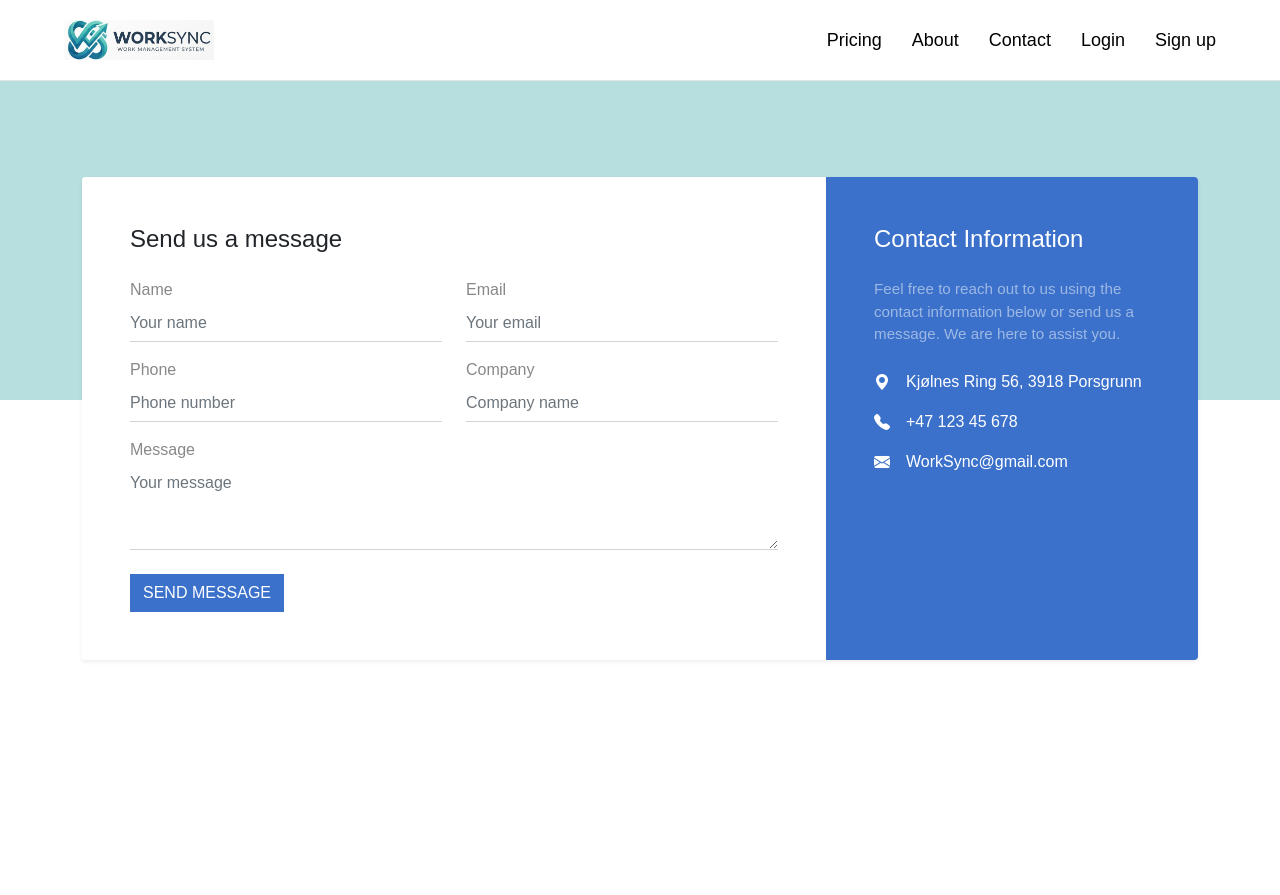
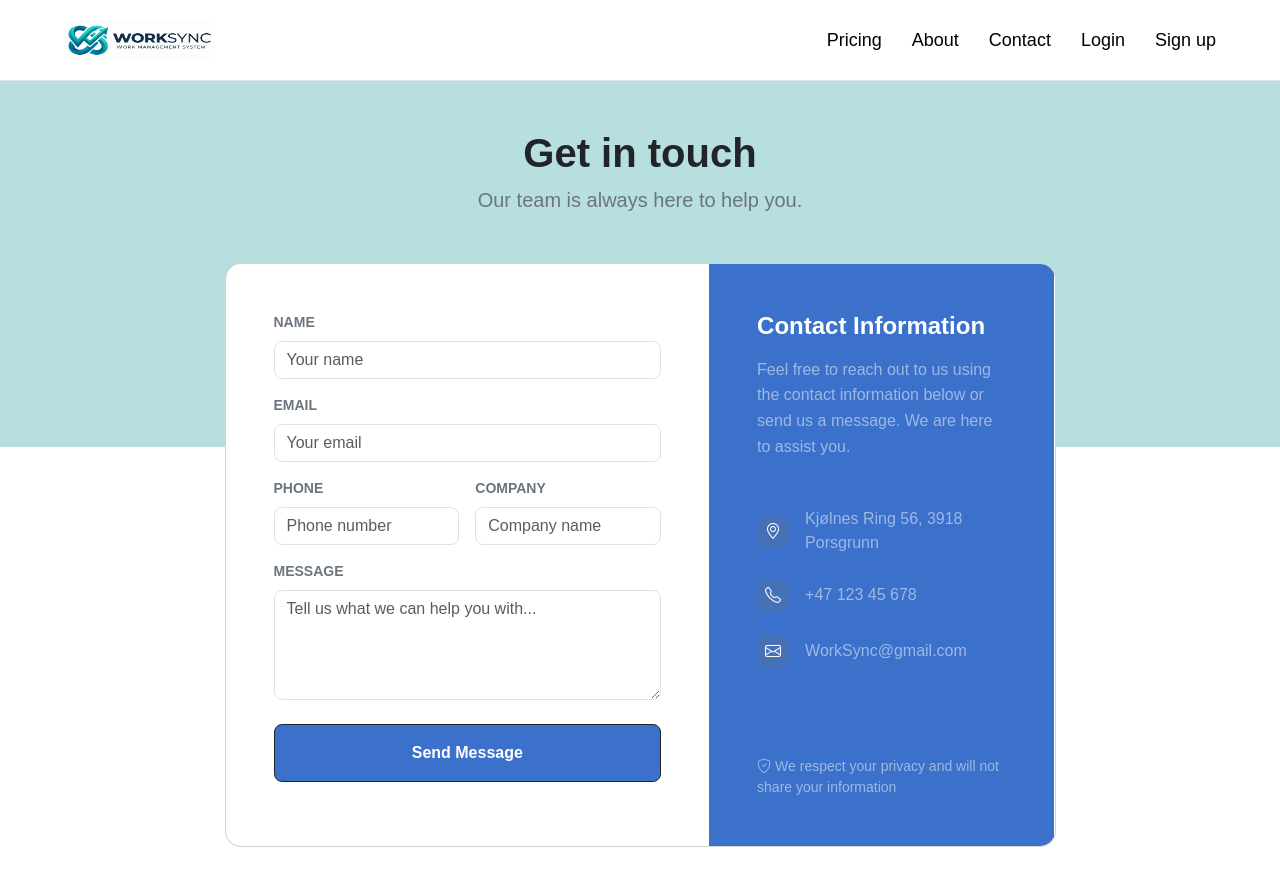
Before and after one commit to daliaaar/WorkSync, a PHP site: page /contact.php in a window 1280 px wide. Before the commit the page ends 661 px from the top, so only its background shows below. Run offline with PHP 8.4, Linux system fonts and the light colour scheme; data that the repository does not hold is empty.

Commit message:
endringet logo farge og endringer i contact form

```diff
--- a/HTML/index.html
+++ b/HTML/index.html
@@ -13,7 +13,7 @@
         <header class="top-header">
         <div class="logo-container">
             <a href="/">
-                <img src="/Images/WorkSyncLogo.png" alt="Company Name Logo" class="logo-img" width="150" height="40">
+                <img src="/WorkSync.png" alt="Company Name Logo" class="logo-img" width="150" height="40">
             </a>
         </div>
 
--- a/HTML/pricing.html
+++ b/HTML/pricing.html
@@ -12,7 +12,7 @@
         <header class="top-header">
         <div class="logo-container">
             <a href="/">
-                <img src="/Images/WorkSyncLogo.png" alt="Company Name Logo" class="logo-img" width="150" height="40">
+                <img src="/WorkSync.png" alt="Company Name Logo" class="logo-img" width="150" height="40">
             </a>
         </div>
 
--- a/contact.php
+++ b/contact.php
@@ -22,7 +22,8 @@ if(mail($recipient, $company, $message, $mailheader))
 ?>
 <!DOCTYPE html>
 <html lang="en">
-    <style>
+    <head>
+            <style>
         *{
     margin: 0;
     padding: 0;
@@ -108,11 +109,10 @@ nav a:active {
 
 }
 </style>
-    <head>
         <meta charset="UTF-8">
         <meta name="viewport" content="width=device-width, initial-scale=1.0">
-        <link href="https://cdn.jsdelivr.net/npm/bootstrap@5.0.2/dist/css/bootstrap.min.css" rel="stylesheet" integrity="sha384-EVSTQN3/azprG1Anm3QDgpJLIm9Nao0Yz1ztcQTwFspd3yD65VohhpuuCOmLASjC" crossorigin="anonymous">
-        <link href="https://cdn.jsdelivr.net/npm/bootstrap-icons@1.5.0/font/bootstrap-icons.css" rel="stylesheet">
+        <link href="https://cdn.jsdelivr.net/npm/bootstrap@5.3.3/dist/css/bootstrap.min.css" rel="stylesheet">
+    <link href="https://cdn.jsdelivr.net/npm/bootstrap-icons@1.11.3/font/bootstrap-icons.css" rel="stylesheet">
         <link rel="stylesheet" href="/CSS/contact.css"/>
 
     </head>
@@ -121,7 +121,7 @@ nav a:active {
          <header class="top-header">
         <div class="logo-container">
             <a href="/">
-                <img src="/Images/WorkSyncLogo.png" alt="Company Name Logo" class="logo-img" width="150" height="40">
+                <img src="/WorkSync.png" alt="Company Name Logo" class="logo-img" width="150" height="40">
             </a>
         </div>
 
@@ -135,61 +135,82 @@ nav a:active {
             </ul>
         </nav>
     </header>
-        <div class="py-5">
+        <main class="container my-5">
+            <div class="row justify-content-center">
+                <div class="col-xl-9">
 
-        <div class="container my-5">
-            <div class="card border-0 shadow-sm overflow-hidden">
-                <div class="row g-0">
-                    <div class="col-lg-8 p-4 p-md-5 bg-white">
-                        <h4 class="mb-4 text-custom">Send us a message</h4>
-                        <form action="contact.php" method="POST">
-                            <div class="row g-4 mb-3">
+                    <div class="text-center mb-5">
+                        <h1 class="fw-bold tracking-tight mb-2" style="font-size: 2.5rem;">Get in touch </h1>
+                        <p class="text-secondary fs-5">Our team is always here to help you.</p>
+                    </div>
+                        <div class="card high-end-card rounded-4 overflow-hidden bg-white">
+                            <div class="row g-0">
+
+                                <div class="col-lg-7 p-4 p-md-5">
+                                 <form action="contact.php" method="POST">
+
+                                <div class="mb-3">
+                                    <label for="nameInput" class="form-label text-secondary small fw-semibold text-uppercase tracking-wider">Name</label>
+                                    <input type="text" id="nameInput" name="name" class="form-control rounded-3" placeholder="Your name" required>
+                                </div>
+                                <div class="mb-3">
+                                    <label for="emailInput" class="form-label text-secondary small fw-semibold text-uppercase tracking-wider">Email</label>
+                                    <input type="email" id="emailInput" name="email" class="form-control rounded-3" placeholder="Your email" required>
+                                </div>
+
+                            <div class="row g-3 mb-3">
                                 <div class="col-md-6">
-                                    <label class="form-label-custom">Name</label>
-                                    <input type="text" name="name" class="form-control form-control-custom" placeholder="Your name" required>
+                                    <label for="phoneInput" class="form-label text-secondary small fw-semibold text-uppercase tracking-wider">Phone</label>
+                                    <input type="text" id="phoneInput" name="phone" class="form-control rounded-3" placeholder="Phone number" required>
                                 </div>
                                 <div class="col-md-6">
-                                    <label class="form-label-custom">Email</label>
-                                    <input type="email" name="email" class="form-control form-control-custom" placeholder="Your email" required>
+                                    <label for="companyInput" class="form-label text-secondary small fw-semibold text-uppercase tracking-wider">Company</label>
+                                    <input type="text" id="companyInput" name="company" class="form-control rounded-3" placeholder="Company name" required>
                                 </div>
                             </div>
-                            <div class="row g-4 mb-3">
-                                <div class="col-md-6">
-                                    <label class="form-label-custom">Phone</label>
-                                    <input type="text" name="phone" class="form-control form-control-custom" placeholder="Phone number" required>
-                                </div>
-                                <div class="col-md-6">
-                                    <label class="form-label-custom">Company</label>
-                                    <input type="text" name="company" class="form-control form-control-custom" placeholder="Company name" required>
-                                </div>
+
+                            <div class="mb-4">
+                                <label for="messageInput" class="form-label text-secondary small fw-semibold text-uppercase tracking-wider">Message</label>
+                                <textarea name="message" id="messageInput" class="form-control rounded-3" placeholder="Tell us what we can help you with..." rows="4" required></textarea>
                             </div>
-                            <div class="mb-4">
-                                <label class="form-label-custom">Message</label>
-                                <textarea name="message" class="form-control form-control-custom" placeholder="Your message" rows="3" required></textarea>
-                            </div>
-                            <button type="submit" class="btn btn-custom text-uppercase" style="background-color:#3b71ca; color: white;">Send Message</button>
+                            <button type="submit" class="btn btn-dark w-100 py-3 rounded-3 fw-semibold text-white" style="background-color:#3b71ca; color: white;">Send Message</button>
                         </form>
                     </div>
-                    <div class="col-lg-4 p-md-5 bg-custom-dark text-white d-flex flex-column justify-content-between">
+
+                    <div class="col-lg-5 p-4 p-md-5 bg-custom-dark text-white d-flex flex-column justify-content-between">
                         <div>
-                            <h4 class="mb-4">Contact Information</h4>
-                            <p class="text-white-50 mb-4 " style="font-size: 0.95rem;">Feel free to reach out to us using the contact information below or send us a message. We are here to assist you.</p>
-                            <ul class="list-unstyled">
-                                <li class="d-flex align-items-start mb-3"><i class="bi bi-geo-alt-fill me-3 mt-1"></i>
-                                    <span>Kjølnes Ring 56, 3918 Porsgrunn</span>
+                            <h4 class="fw-bold mb-3">Contact Information</h4>
+                            <p class="text-white-50 mb-5 fs-6 " style="line-height: 1.6;;">Feel free to reach out to us using the contact information below or send us a message. We are here to assist you.</p>
+                            <ul class="list-unstyled d-flex flex-column gap-4">
+                                <li class="d-flex align-items-center">
+                                    <div class="bg-secondary bg-opacity-25 p-2 rounded-3 me-3 text-white">
+                                        <i class="bi bi-geo-alt"></i>
+                                    </div>
+                                    <span class="text-white-50 fs-6">Kjølnes Ring 56, 3918 Porsgrunn</span>
                                 </li>
-                                <li class="d-flex align-items-start mb-3"><i class="bi bi-telephone-fill me-3 mt-1"></i>
-                                    <span>+47 123 45 678</span>
+                                <li class="d-flex align-items-center">
+                                    <div class="bg-secondary bg-opacity-25 p-2 rounded-3 me-3 text-white">
+                                        <i class="bi bi-telephone"></i>
+                                    </div>
+                                    <a href="tel:+4712345678" class="text-white-50 fs-6 text-decoration-none hover-white">+47 123 45 678</a>
                                 </li>
-                                <li class="d-flex align-items-start mb-3"><i class="bi bi-envelope-fill me-3 mt-1"></i>
-                                    <span>WorkSync@gmail.com</span>
-                                    </li>
+                                <li class="d-flex align-items-center">
+                                    <div class="bg-secondary bg-opacity-25 p-2 rounded-3 me-3 text-white">
+                                        <i class="bi bi-envelope"></i>
+                                    </div>
+                                    <a href="mailto:WorkSync@gmail.com" class="text-white-50 fs-6 text-decoration-none hover-white">WorkSync@gmail.com</a>
+                                </li>
                             </ul>
                         </div>
+                        <div class="mt-5 pt-4 border-top border-secondary border-opacity-25">
+                            <p class="text-white-50 small mb-0"><i class="bi bi-shield-check me-1"></i>We respect your privacy and will not share your information</p>
                     </div>
                 </div>
+
             </div>
         </div>
-
-    </body>
+        </div>
+    </main>
+<script src="https://cdn.jsdelivr.net/npm/bootstrap@5.3.8/dist/js/bootstrap.bundle.min.js"></script>
+</body>
 </html>
--- a/index.php
+++ b/index.php
@@ -104,7 +104,7 @@ nav a:active {
         <header class="top-header">
         <div class="logo-container">
             <a href="/">
-                <img src="/Images/WorkSyncLogo.png" alt="Company Name Logo" class="logo-img" width="150" height="40">
+                <img src="/WorkSync.png" alt="Company Name Logo" class="logo-img" width="150" height="40">
             </a>
         </div>
 
--- a/pricing.php
+++ b/pricing.php
@@ -99,7 +99,7 @@ nav a:active {
         <header class="top-header">
         <div class="logo-container">
             <a href="/">
-                <img src="/Images/WorkSyncLogo.png" alt="Company Name Logo" class="logo-img" width="150" height="40">
+                <img src="/WorkSync.png" alt="Company Name Logo" class="logo-img" width="150" height="40">
             </a>
         </div>
 
```
Also changed, not shown: HTML/contact.html (+64 -43 lines), Images/WorkSyncLogo.png (deleted), WorkSync.png (added).
